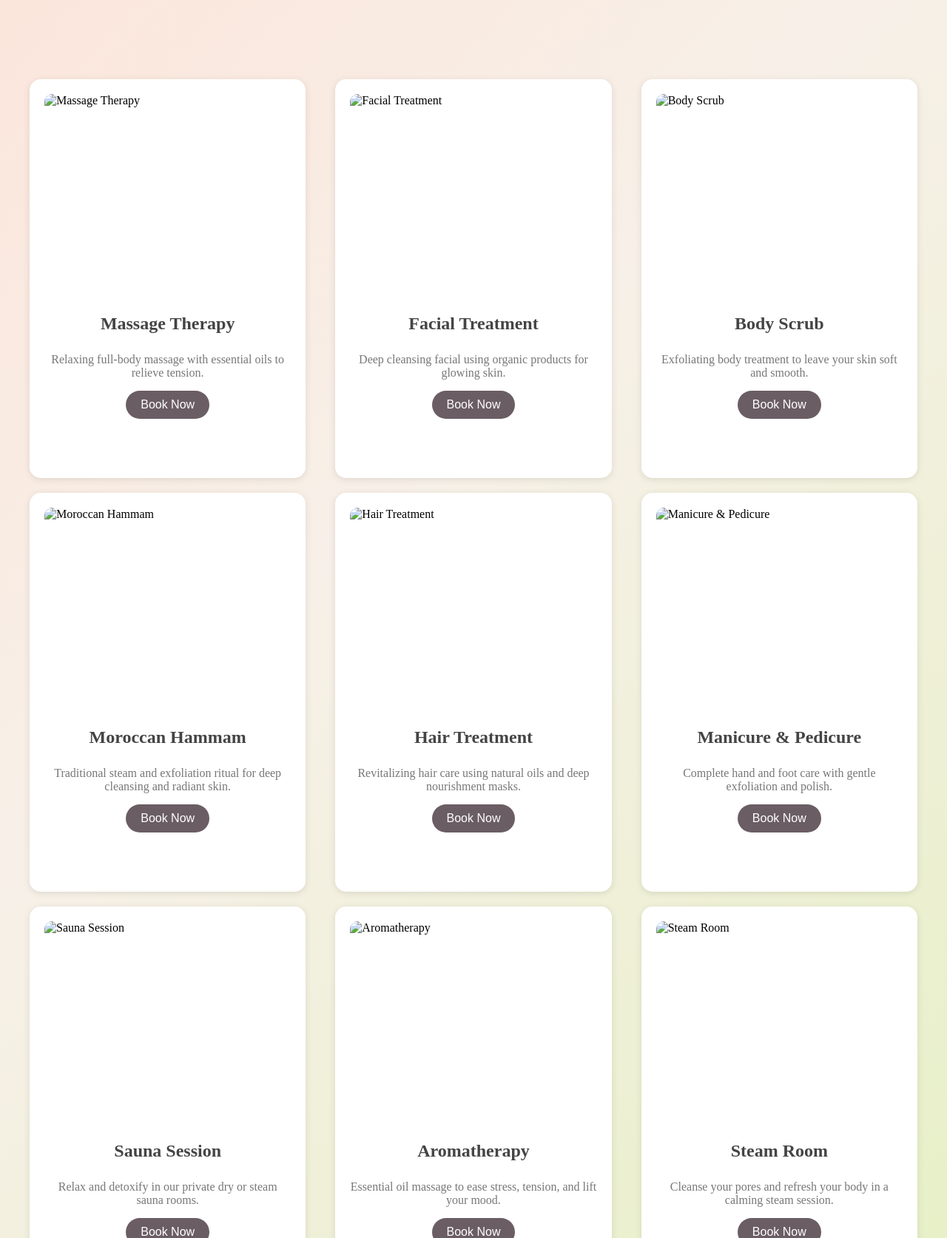
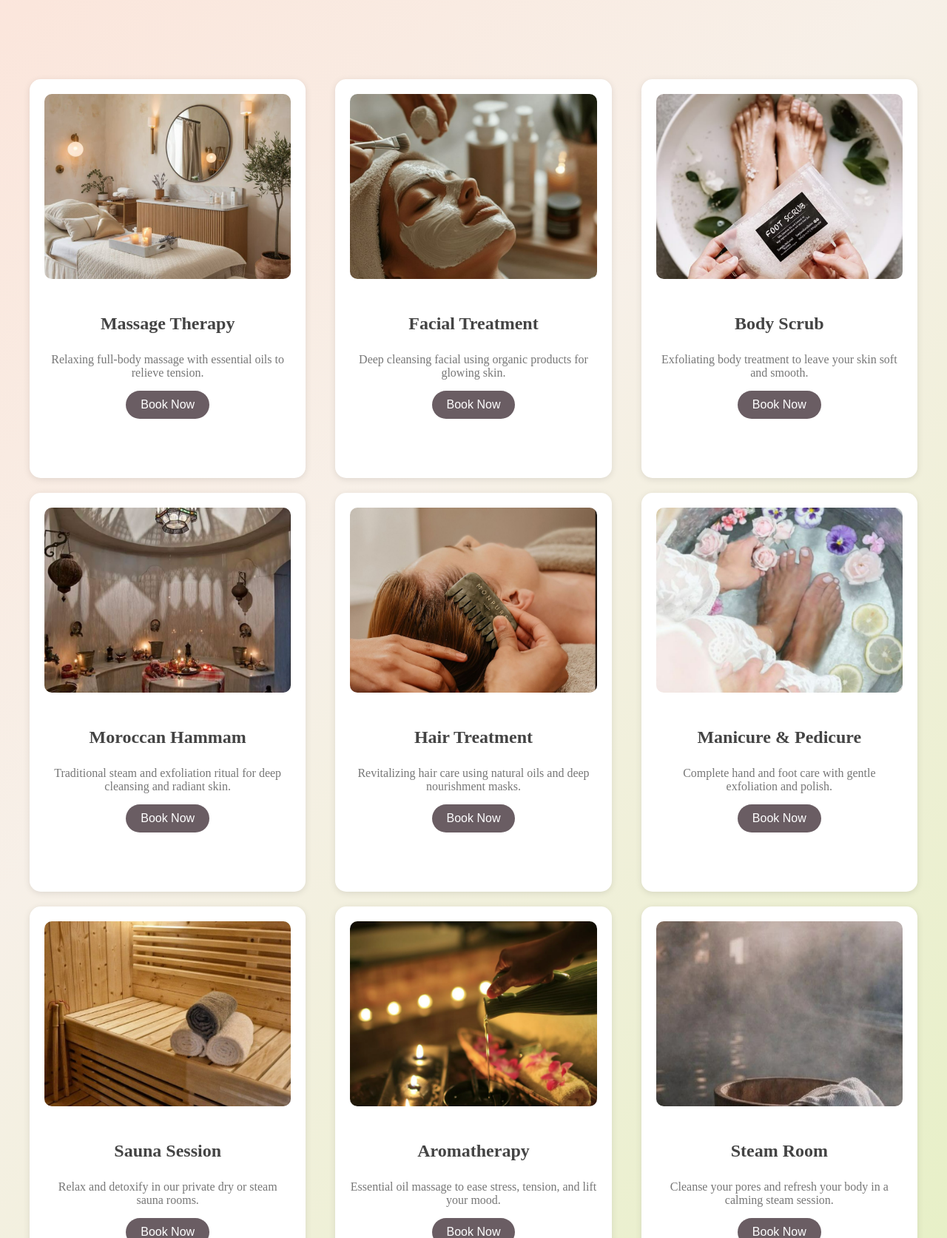
Before and after one commit to Ghaliah-Alquraishi1/glow_spa, a plain HTML site: page index.html in a window 1280 px wide. Shown: the part 1127-2800 px from the top of the page at 74% size. Drawn offline with nearby package versions, Linux system fonts and the light colour scheme.

Commit message:
Update index.html

```diff
--- a/index.html
+++ b/index.html
@@ -56,11 +56,11 @@
 
   <!-- Hero Section with Background Slideshow -->
   <section id="home" class="hero">
-   <img src="images/slide1.png" class="hero-slideshow" style="animation-delay: 0s;">
-<img src="images/slide2.png" class="hero-slideshow" style="animation-delay: 5s;">
-<img src="images/slide3.png" class="hero-slideshow" style="animation-delay: 10s;">
-<img src="images/slide4.png" class="hero-slideshow" style="animation-delay: 15s;">
-<img src="images/slide5.png" class="hero-slideshow" style="animation-delay: 20s;">
+   <img src="slide1.png" class="hero-slideshow" style="animation-delay: 0s;">
+<img src="slide2.png" class="hero-slideshow" style="animation-delay: 5s;">
+<img src="slide3.png" class="hero-slideshow" style="animation-delay: 10s;">
+<img src="slide4.png" class="hero-slideshow" style="animation-delay: 15s;">
+<img src="slide5.png" class="hero-slideshow" style="animation-delay: 20s;">
 
     <!-- Overlay for darkening the background -->
      <div class="overlay"></div>
@@ -88,7 +88,7 @@
   </div>
   <section id="services" class="services-grid">
     <div class="service-card" data-aos="fade-up">
-      <img src="images/massagetherapy.png" alt="Massage Therapy">
+      <img src="massagetherapy.png" alt="Massage Therapy">
       <h4>Massage Therapy</h4>
       <p>Relaxing full-body massage with essential oils to relieve tension.</p>
       <button class="book-btn"
@@ -99,7 +99,7 @@
 
     <!--service-->
       <div class="service-card" data-aos="fade-up" data-aos-delay="100">
-      <img src="images/facialtreatment.png" alt="Facial Treatment">
+      <img src="facialtreatment.png" alt="Facial Treatment">
       <h4>Facial Treatment</h4>
       <p>Deep cleansing facial using organic products for glowing skin.</p>
       <button class="book-btn"
@@ -109,7 +109,7 @@
     </div>
 
     <div class="service-card" data-aos="fade-up" data-aos-delay="200">
-      <img src="images/bodyscrub.png" alt="Body Scrub">
+      <img src="bodyscrub.png" alt="Body Scrub">
       <h4>Body Scrub</h4>
       <p>Exfoliating body treatment to leave your skin soft and smooth.</p>
       <button class="book-btn"
@@ -119,7 +119,7 @@
     </div>
 
     <div class="service-card" data-aos="fade-up" data-aos-delay="300">
-      <img src="images/moroccanhammam.png" alt="Moroccan Hammam">
+      <img src="moroccanhammam.png" alt="Moroccan Hammam">
       <h4>Moroccan Hammam</h4>
       <p>Traditional steam and exfoliation ritual for deep cleansing and radiant skin.</p>
       <button class="book-btn"
@@ -129,7 +129,7 @@
     </div>
 
     <div class="service-card" data-aos="fade-up" data-aos-delay="400">
-      <img src="images/hairtreatment.png" alt="Hair Treatment">
+      <img src="hairtreatment.png" alt="Hair Treatment">
       <h4>Hair Treatment</h4>
       <p>Revitalizing hair care using natural oils and deep nourishment masks.</p>
       <button class="book-btn"
@@ -139,7 +139,7 @@
     </div>
 
     <div class="service-card" data-aos="fade-up" data-aos-delay="500">
-      <img src="images/manicure&pedicure.png" alt="Manicure & Pedicure">
+      <img src="manicure&pedicure.png" alt="Manicure & Pedicure">
       <h4>Manicure & Pedicure</h4>
       <p>Complete hand and foot care with gentle exfoliation and polish.</p>
       <button class="book-btn"
@@ -149,7 +149,7 @@
     </div>
 
     <div class="service-card" data-aos="fade-up" data-aos-delay="600">
-      <img src="images/saunasession.png" alt="Sauna Session">
+      <img src="saunasession.png" alt="Sauna Session">
       <h4>Sauna Session</h4>
       <p>Relax and detoxify in our private dry or steam sauna rooms.</p>
       <button class="book-btn"
@@ -159,7 +159,7 @@
     </div>
 
     <div class="service-card" data-aos="fade-up" data-aos-delay="700">
-      <img src="images/aromatherapy.png" alt="Aromatherapy">
+      <img src="aromatherapy.png" alt="Aromatherapy">
       <h4>Aromatherapy</h4>
       <p>Essential oil massage to ease stress, tension, and lift your mood.</p>
       <button class="book-btn"
@@ -169,7 +169,7 @@
     </div>
 
     <div class="service-card" data-aos="fade-up" data-aos-delay="800">
-      <img src="images/steamroom.png" alt="Steam Room">
+      <img src="steamroom.png" alt="Steam Room">
       <h4>Steam Room</h4>
       <p>Cleanse your pores and refresh your body in a calming steam session.</p>
       <button class="book-btn"
```
